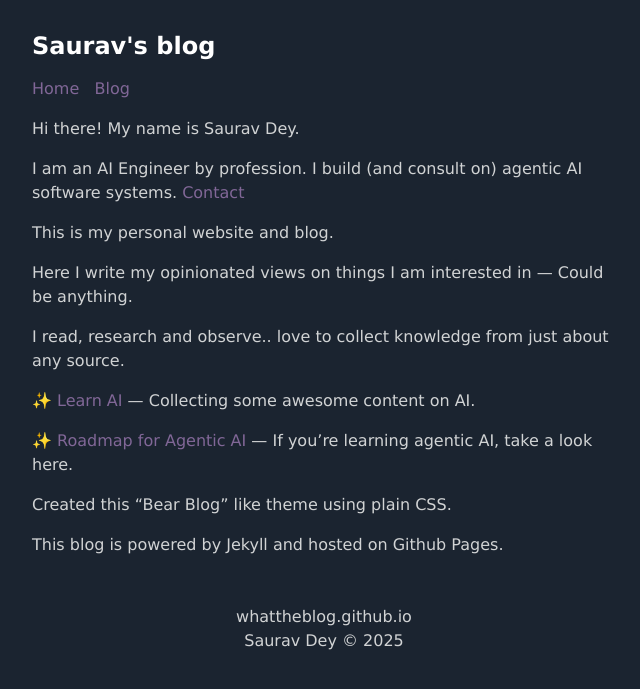
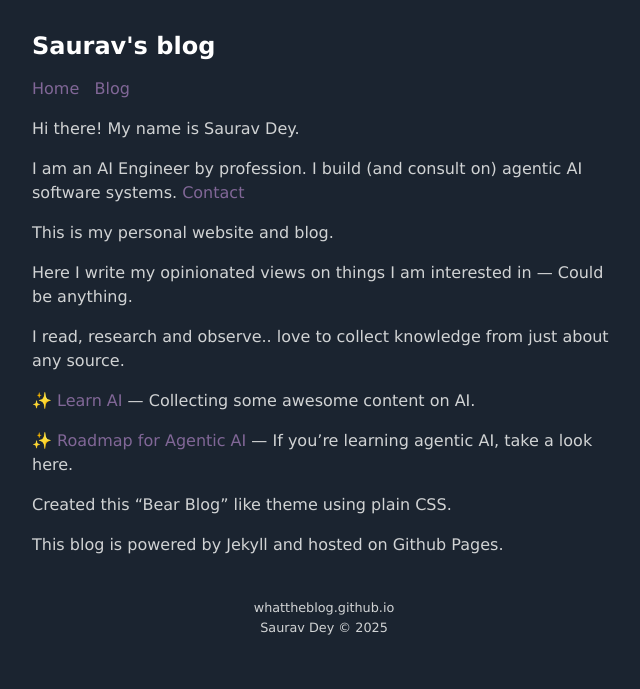
Before and after one commit to agentloopfyi/agentloopfyi.github.io, a Jekyll site: the page built from index.markdown, in a window 1280 px wide. Shown: the top 689 px of the page, without its empty margins (316-956 px from the left). Built offline with Jekyll 4.4.1, drawn with Linux system fonts in a browser that asks for light colours.

Commit message:
Update main.css

```diff
--- a/css/main.css
+++ b/css/main.css
@@ -31,6 +31,7 @@ a:hover {
 
 .footer {
     padding-top: 2em;
+    font-size: 0.8em;
 }
 
 .date {
```
